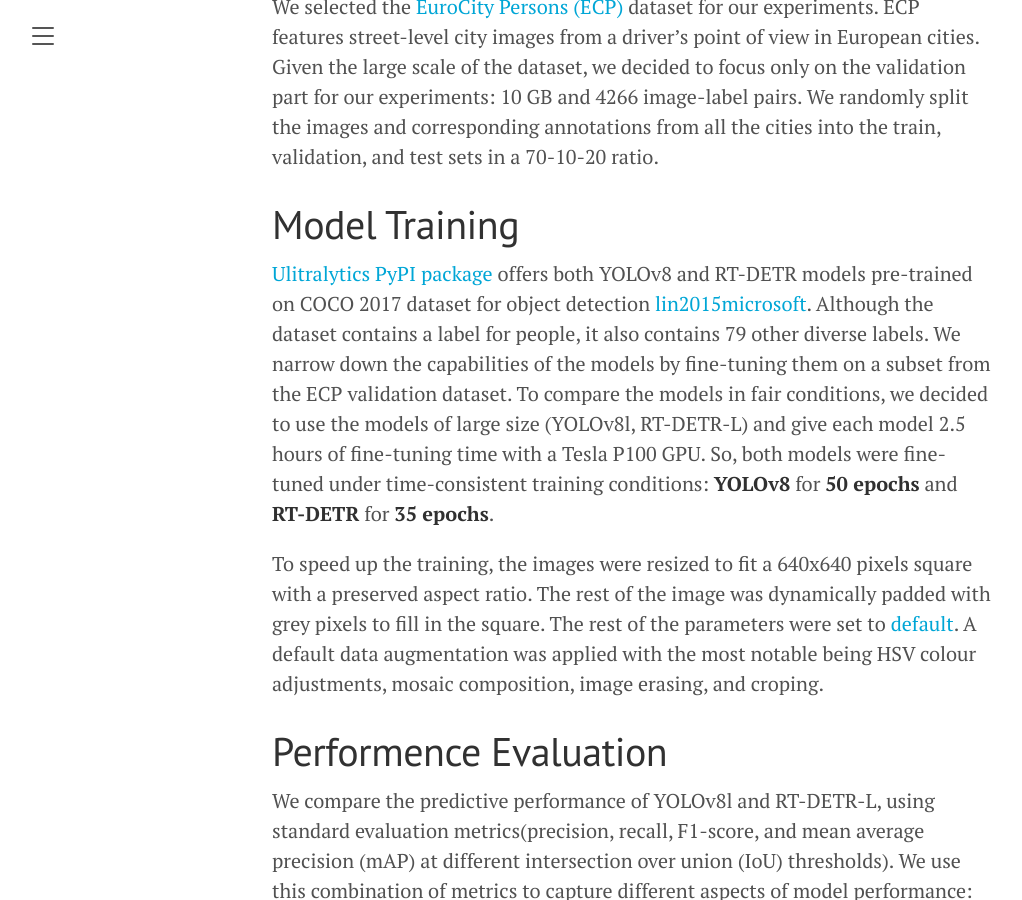
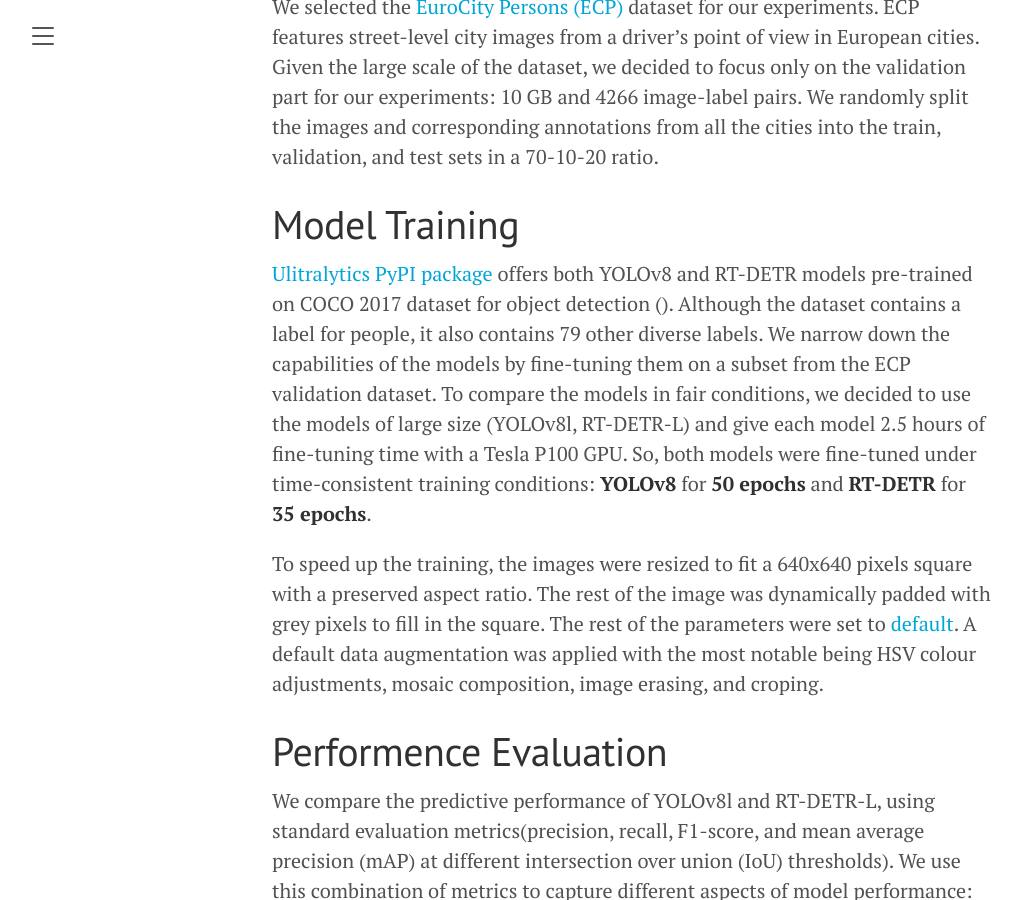
Before and after one commit to RedHoven/pedestrian-detection, a Jekyll site: the page built from lanyon/_posts/2025-03-06-blog.md, in a window 1280 px wide and 900 px high, scrolled down 3153 px. Shown: the whole window, without its empty margins (8-1030 px from the left). Built offline with Jekyll 4.4.1, drawn with Linux system fonts in a browser that asks for light colours; formulas are drawn with MathJax 3; some of the changed text lies outside the part shown.

Commit message:
fixed citation

```diff
--- a/lanyon/_posts/2025-03-06-blog.md
+++ b/lanyon/_posts/2025-03-06-blog.md
@@ -64,7 +64,7 @@
 
 # Model Training
 
-[Ulitralytics PyPI package](https://pypi.org/project/ultralytics/) offers both YOLOv8 and RT-DETR models pre-trained on COCO 2017 dataset for object detection [lin2015microsoft](will insert bibtex citation here later). Although the dataset contains a label for people, it also contains 79 other diverse labels. We narrow down the capabilities of the models by fine-tuning them on a subset from the ECP validation dataset. To compare the models in fair conditions, we decided to use the models of large size (YOLOv8l, RT-DETR-L) and give each model 2.5 hours of fine-tuning time with a Tesla P100 GPU. So, both models were fine-tuned under time-consistent training conditions: **YOLOv8** for **50 epochs** and **RT-DETR** for **35 epochs**.
+[Ulitralytics PyPI package](https://pypi.org/project/ultralytics/) offers both YOLOv8 and RT-DETR models pre-trained on COCO 2017 dataset for object detection (). Although the dataset contains a label for people, it also contains 79 other diverse labels. We narrow down the capabilities of the models by fine-tuning them on a subset from the ECP validation dataset. To compare the models in fair conditions, we decided to use the models of large size (YOLOv8l, RT-DETR-L) and give each model 2.5 hours of fine-tuning time with a Tesla P100 GPU. So, both models were fine-tuned under time-consistent training conditions: **YOLOv8** for **50 epochs** and **RT-DETR** for **35 epochs**.
 
 To speed up the training, the images were resized to fit a 640x640 pixels square with a preserved aspect ratio. The rest of the image was dynamically padded with grey pixels to fill in the square. The rest of the parameters were set to [default](https://docs.ultralytics.com/modes/train/#augmentation-settings-and-hyperparameters). A default data augmentation was applied with the most notable being HSV colour adjustments, mosaic composition, image erasing, and croping.
 
```
Also changed, not shown: other parts of lanyon/_posts/2025-03-06-blog.md (+1 -0 lines).
